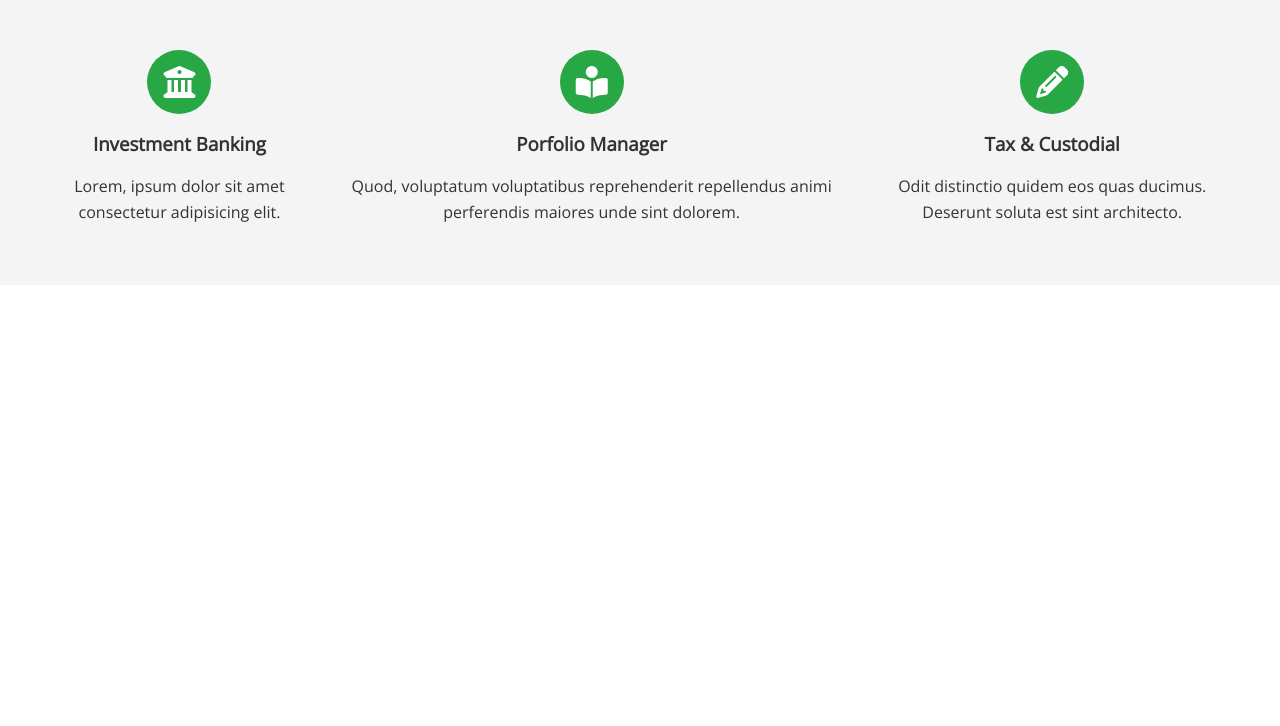
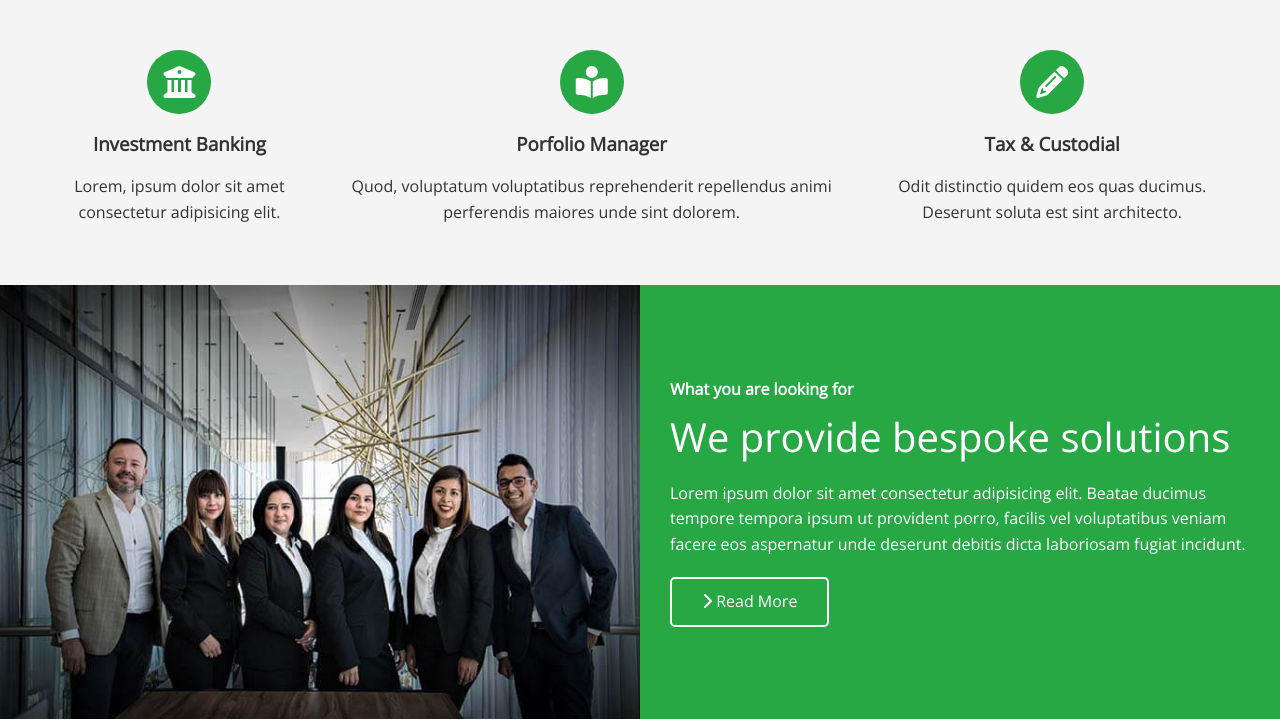
Before and after one commit to budidak/edgeLedger_website, a plain HTML site: page index.html in a window 1280 px wide. Shown: the part 800-1526 px from the top of the page. Before the commit the page ends 1085 px from the top, so only its background shows below. Drawn offline with nearby package versions, Linux system fonts and the light colour scheme.

Commit message:
Add solutions section

```diff
--- a/index.html
+++ b/index.html
@@ -9,11 +9,11 @@
       href="https://cdnjs.cloudflare.com/ajax/libs/font-awesome/6.5.1/css/all.min.css"
       integrity="sha512-DTOQO9RWCH3ppGqcWaEA1BIZOC6xxalwEsw9c2QQeAIftl+Vegovlnee1c9QX4TctnWMn13TZye+giMm8e2LwA=="
       crossorigin="anonymous"
-      referrerpolicy="no-referrer"
-    />
+      referrerpolicy="no-referrer" />
     <link rel="stylesheet" href="styles/utilities.css" />
     <link rel="stylesheet" href="styles/style.css" />
   </head>
+
   <body>
     <header class="hero">
       <div class="navbar" id="navbar">
@@ -77,6 +77,32 @@
           </div>
         </div>
       </section>
+      <section class="solutions flex-columns">
+        <div class="row">
+          <div class="col">
+            <div class="col-1">
+              <img
+                src="images/home/people.jpg"
+                alt="Six people behind a desk in an office" />
+            </div>
+          </div>
+          <div class="col bg-primary">
+            <div class="col-2">
+              <h4>What you are looking for</h4>
+              <h2>We provide bespoke solutions</h2>
+              <p>
+                Lorem ipsum dolor sit amet consectetur adipisicing elit. Beatae
+                ducimus tempore tempora ipsum ut provident porro, facilis vel
+                voluptatibus veniam facere eos aspernatur unde deserunt debitis
+                dicta laboriosam fugiat incidunt.
+              </p>
+              <a href="#" class="btn btn-outline">
+                <i class="fas fa-chevron-right"></i> Read More
+              </a>
+            </div>
+          </div>
+        </div>
+      </section>
     </main>
   </body>
 </html>
--- a/styles/utilities.css
+++ b/styles/utilities.css
@@ -23,7 +23,7 @@
   padding: 3rem;
 }
 
-.py-1{
+.py-1 {
   padding-block: 1rem;
 }
 
@@ -31,7 +31,7 @@
   padding-block: 2rem;
 }
 
-.py-3{
+.py-3 {
   padding-block: 3rem;
 }
 
@@ -112,3 +112,48 @@
 .flex-col {
   flex-direction: column;
 }
+
+.flex-columns .row {
+  display: flex;
+  flex-wrap: wrap;
+  width: 100%;
+}
+
+.flex-columns .col {
+  display: flex;
+  flex-direction: column;
+  flex-basis: 100%;
+  flex: 1;
+}
+
+.flex-columns .col .col-1,
+.flex-columns .col .col-2 {
+  height: 100%;
+}
+
+.flex-columns img {
+  height: 100%;
+  width: 100%;
+  object-fit: cover;
+}
+
+.flex-columns .col-2 {
+  display: flex;
+  flex-direction: column;
+  align-items: flex-start;
+  justify-content: center;
+  padding: 3rem;
+}
+
+.flex-columns h2 {
+  font-size: 4rem;
+  font-weight: 100;
+}
+
+.flex-columns h4 {
+  margin-bottom: 1rem;
+}
+
+.flex-columns p {
+  margin: 2rem 0;
+}
```
